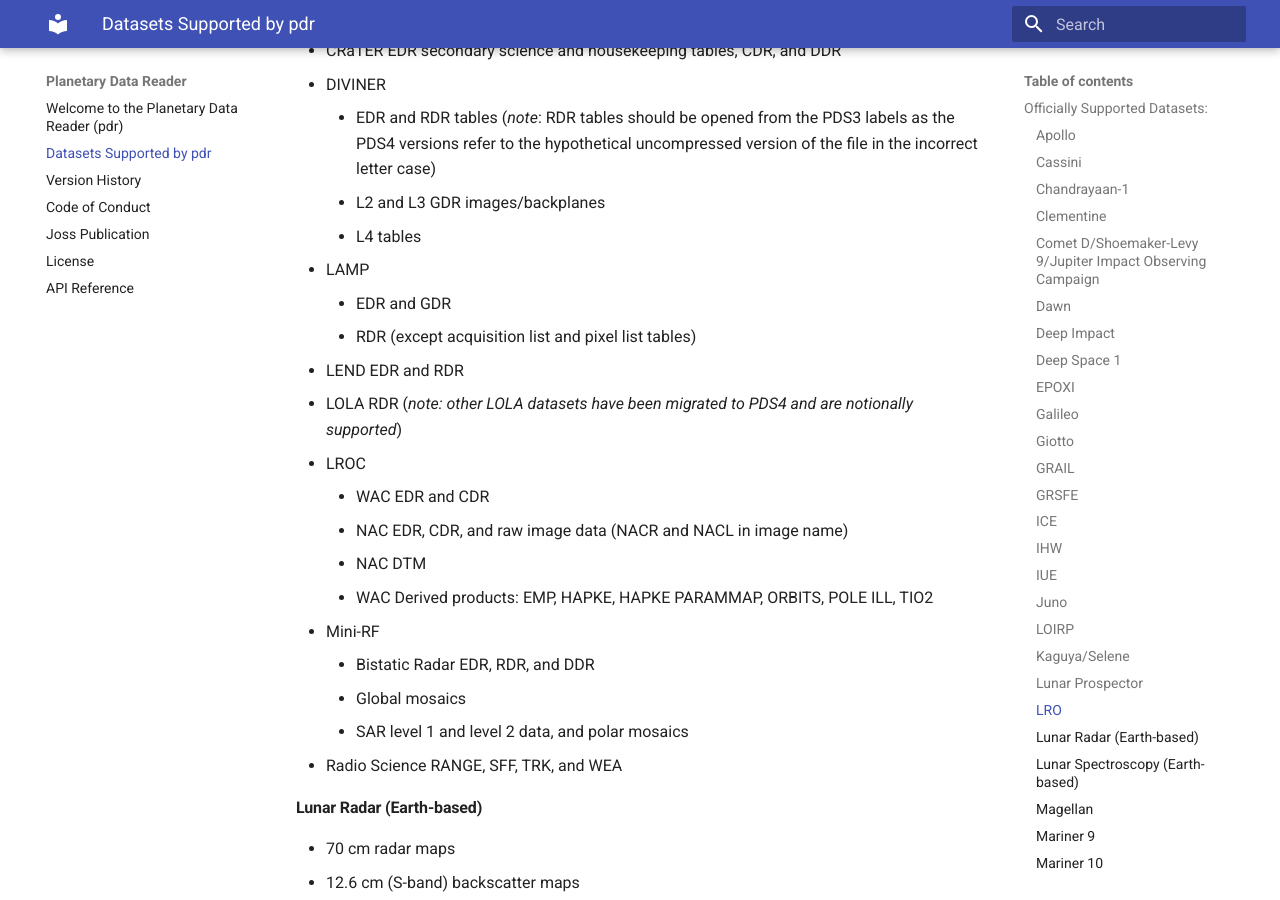
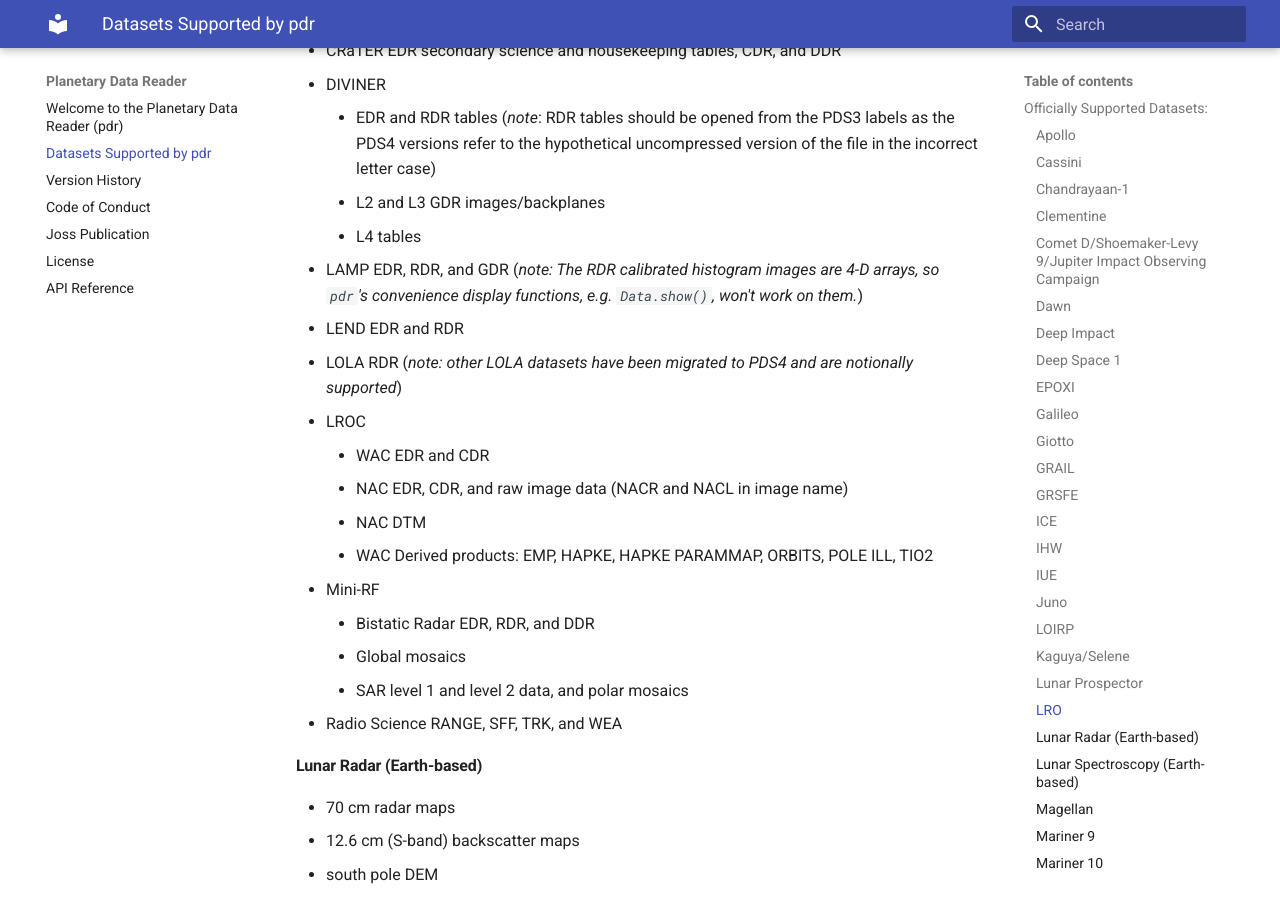
Before and after one commit to MillionConcepts/pdr, an MkDocs documentation site: the page built from docs/supported_datasets.md, in a window 1280 px wide and 900 px high, scrolled down 7121 px. Built offline with MkDocs 1.6.1 and Material for MkDocs 9.7.7, drawn with Linux system fonts in a browser that asks for light colours; some of the changed text lies outside the part shown.

Commit message:
update the support docs

```diff
--- a/docs/supported_datasets.md
+++ b/docs/supported_datasets.md
@@ -230,9 +230,8 @@
       of the file in the incorrect letter case)
     - L2 and L3 GDR images/backplanes
     - L4 tables
-  - LAMP
-    - EDR and GDR
-    - RDR (except acquisition list and pixel list tables)
+  - LAMP EDR, RDR, and GDR (*note: The RDR calibrated histogram images are 4-D arrays,
+    so `pdr`'s convenience display functions, e.g. `Data.show()`, won't work on them.*)
   - LEND EDR and RDR
   - LOLA RDR (*note: other LOLA datasets have been migrated to PDS4 and are
     notionally supported*)
@@ -652,8 +651,6 @@
   - Level 0: sun pulse and merged telemetry (support planned; low priority)
 #### LRO
   - CRaTER EDR primary science data (support not planned)
-  - LAMP RDR acquisition list and pixel list tables (support planned)
-  - LAMP RDR calibrated histogram images read correctly, but they crash data.show() (support planned)
   - Mini-RF raw SAR products (support not planned)
 #### Magellan
   - C-BIDR ancillary tables (support not planned)
```
Also changed, not shown: docs/version_history.md (+2 -1 lines).
